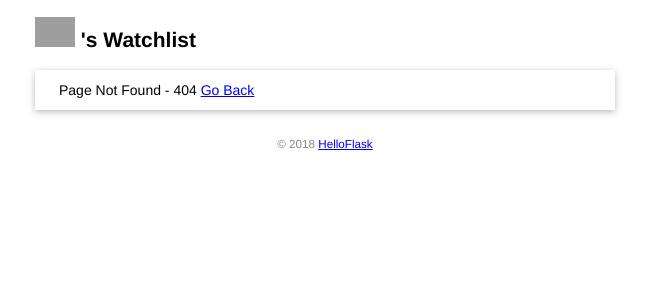
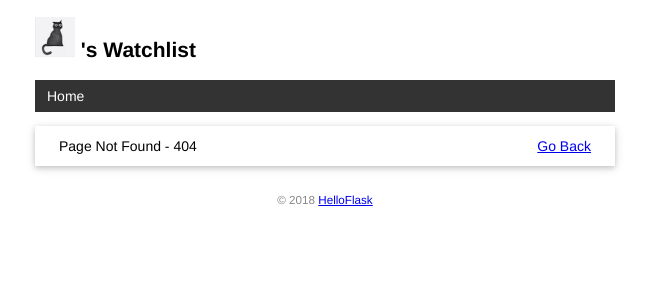
Before and after one commit to Theadmaster/watchlist, a Flask app: template templates/404.html in a window 1280 px wide. Shown: the top 300 px of the page, without its empty margins (315-964 px from the left). Run offline with Flask 3, Linux system fonts and the light colour scheme; the template is opened without the code that fills it, so the values that code supplies are empty; grey boxes are pictures that could not be loaded.

Commit message:
improve page

```diff
--- a/app.py
+++ b/app.py
@@ -71,5 +71,9 @@ def test_url_for():
 @app.errorhandler(404)  # 传入要处理的错误代码
 def page_not_found(e):  # 接受异常对象作为参数
     User = db.Model
-    # user = User.query.first()
+    user = User.query.first()
     return render_template('404.html', user=user), 404  # 返回模板和状态码
+
+
+if __name__ == '__main__':
+    app.run(5000)
--- a/static/style.css
+++ b/static/style.css
@@ -46,3 +46,41 @@ footer {
     margin: 0 auto;
     height: 100px;
 }
+
+nav ul {
+    list-style-type: none;
+    margin: 0;
+    padding: 0;
+    overflow: hidden;
+    background-color: #333;
+}
+
+nav li {
+    float: left;
+}
+
+nav li a {
+    display: block;
+    color: white;
+    text-align: center;
+    padding: 8px 12px;
+    text-decoration: none;
+}
+
+nav li a:hover {
+    background-color: #111;
+}
+
+.float-right {
+    float: right;
+}
+
+.imdb {
+    font-size: 12px;
+    font-weight: bold;
+    color: black;
+    text-decoration: none;
+    background: #F5C518;
+    border-radius: 5px;
+    padding: 3px 5px;
+}
--- a/templates/404.html
+++ b/templates/404.html
@@ -1,16 +1,6 @@
-<!DOCTYPE html>
-<html lang="en">
-<head>
-    <meta charset="utf-8">
-    <title>{{ user.name }}'s Watchlist</title>
-    <link rel="icon" href="{{ url_for('static', filename='favicon.ico') }}">
-    <link rel="stylesheet" href="{{ url_for('static', filename='style.css') }}" type="text/css">
-</head>
-<body>
-    <h2>
-        <img alt="Avatar" class="avatar" src="{{ url_for('static', filename='images/avatar.png') }}">
-        {{ user.name }}'s Watchlist
-    </h2>
+{% extends 'base.html' %}
+
+{% block content %}
 <ul class="movie-list">
     <li>
         Page Not Found - 404
@@ -19,8 +9,4 @@
         </span>
     </li>
 </ul>
-    <footer>
-        <small>&copy; 2018 <a href="http://helloflask.com/book/3">HelloFlask</a></small>
-    </footer>
-</body>
-</html>
+{% endblock %}
--- /dev/null
+++ b/templates/base.html
@@ -0,0 +1,27 @@
+<!DOCTYPE html>
+<html lang="en">
+<head>
+    {% block head %}
+    <meta charset="utf-8">
+    <meta name="viewport" content="width=device-width, initial-scale=1.0">
+    <title>{{ user.name }}'s Watchlist</title>
+    <link rel="icon" href="{{ url_for('static', filename='logo.png') }}">
+    <link rel="stylesheet" href="{{ url_for('static', filename='style.css') }}" type="text/css">
+    {% endblock %}
+</head>
+<body>
+    <h2>
+        <img alt="Avatar" class="avatar" src="{{ url_for('static', filename='logo.png') }}">
+        {{ user.name }}'s Watchlist
+    </h2>
+    <nav>
+        <ul>
+            <li><a href="{{ url_for('index') }}">Home</a></li>
+        </ul>
+    </nav>
+    {% block content %}{% endblock %}
+    <footer>
+        <small>&copy; 2018 <a href="http://helloflask.com/book/3">HelloFlask</a></small>
+    </footer>
+</body>
+</html>
```
Also changed, not shown: sql_connect.py (deleted, +0 -16 lines), templates/index.html (+15 -27 lines). Lines whose indentation alone changed are shown as unchanged.
